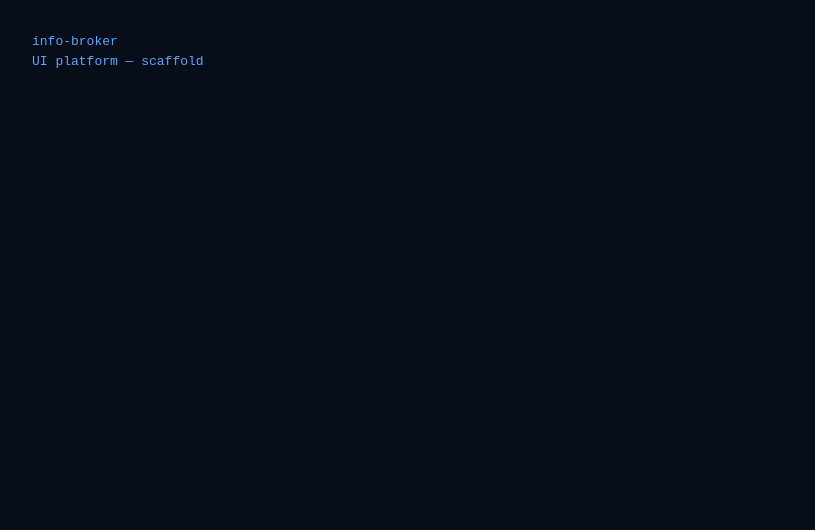
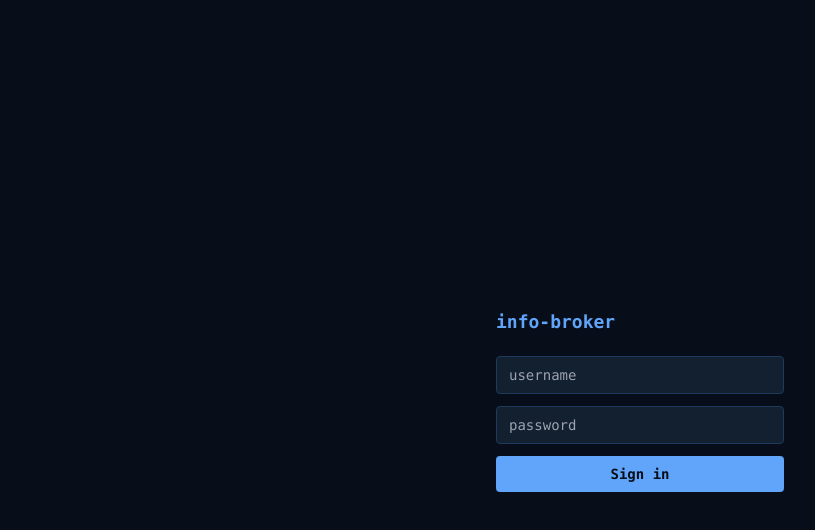
Before and after one commit to rinehardramos/info-broker, a React (Vite) app in the folder frontend/: page /login in a window 1280 px wide. Shown: the top 530 px of the page, without its empty margins (0-815 px from the left). Built offline with nearby package versions, Linux system fonts and the light colour scheme; no server answers; the HTML template or start-up script is replaced by a standard one.

Commit message:
feat(frontend): Login page + AuthGuard + React Router; fix vitest globals + jsdom

```diff
--- a/frontend/package.json
+++ b/frontend/package.json
@@ -33,6 +33,8 @@
     "@testing-library/jest-dom": "^6.5.0",
     "autoprefixer": "^10.4.20",
     "postcss": "^8.4.45",
-    "tailwindcss": "^3.4.11"
+    "tailwindcss": "^3.4.11",
+    "jsdom": "^25.0.1",
+    "@testing-library/user-event": "^14.5.2"
   }
 }
--- a/frontend/src/App.tsx
+++ b/frontend/src/App.tsx
@@ -1,8 +1,53 @@
-export default function App() {
+import { useEffect, lazy, Suspense } from 'react'
+import { BrowserRouter, Routes, Route, Navigate } from 'react-router-dom'
+import { QueryClient, QueryClientProvider } from '@tanstack/react-query'
+import AuthGuard from './components/AuthGuard'
+import Login from './pages/Login'
+import { useLayoutStore } from './stores/layoutStore'
+import { applyTheme } from './lib/theme'
+
+// Lazy-load pages to keep initial bundle small
+const Research = lazy(() => import('./pages/Research'))
+const Jobs      = lazy(() => import('./pages/Jobs'))
+const Monitors  = lazy(() => import('./pages/Monitors'))
+const History   = lazy(() => import('./pages/History'))
+const Settings  = lazy(() => import('./pages/Settings'))
+
+const qc = new QueryClient({
+  defaultOptions: { queries: { retry: 1, staleTime: 30_000 } },
+})
+
+function Spinner() {
   return (
-    <div style={{ color: '#60a5fa', background: '#070e1a', minHeight: '100vh', padding: '2rem', fontFamily: 'monospace' }}>
-      <h1>info-broker</h1>
-      <p>UI platform — scaffold</p>
+    <div style={{ display: 'flex', alignItems: 'center', justifyContent: 'center', height: '100vh', background: 'var(--bg)', color: 'var(--muted)', fontSize: 12 }}>
+      loading…
     </div>
   )
 }
+
+export default function App() {
+  const theme = useLayoutStore(s => s.theme)
+
+  useEffect(() => {
+    applyTheme(theme)
+  }, [theme])
+
+  return (
+    <QueryClientProvider client={qc}>
+      <BrowserRouter>
+        <Suspense fallback={<Spinner />}>
+          <Routes>
+            <Route path="/login" element={<Login />} />
+            <Route path="/" element={<AuthGuard><Research /></AuthGuard>} />
+            <Route path="/jobs" element={<AuthGuard><Jobs /></AuthGuard>} />
+            <Route path="/monitors" element={<AuthGuard><Monitors /></AuthGuard>} />
+            <Route path="/history" element={<AuthGuard><History /></AuthGuard>} />
+            <Route path="/settings" element={<AuthGuard><Settings /></AuthGuard>} />
+            <Route path="/settings/plugins/:name" element={<AuthGuard><Settings /></AuthGuard>} />
+            <Route path="*" element={<Navigate to="/" replace />} />
+          </Routes>
+        </Suspense>
+      </BrowserRouter>
+    </QueryClientProvider>
+  )
+}
--- /dev/null
+++ b/frontend/src/components/AuthGuard.tsx
@@ -0,0 +1,8 @@
+import { Navigate } from 'react-router-dom'
+import { useSessionStore } from '../stores/sessionStore'
+
+export default function AuthGuard({ children }: { children: React.ReactNode }) {
+  const token = useSessionStore(s => s.accessToken)
+  if (!token) return <Navigate to="/login" replace />
+  return <>{children}</>
+}
--- /dev/null
+++ b/frontend/src/pages/Login.tsx
@@ -0,0 +1,64 @@
+import { useState, FormEvent } from 'react'
+import { useNavigate } from 'react-router-dom'
+import { login } from '../api/auth'
+import { useSessionStore } from '../stores/sessionStore'
+
+export default function Login() {
+  const [username, setUsername] = useState('')
+  const [password, setPassword] = useState('')
+  const [error, setError]       = useState('')
+  const [loading, setLoading]   = useState(false)
+  const navigate                = useNavigate()
+  const { setTokens }           = useSessionStore()
+
+  async function handleSubmit(e: FormEvent) {
+    e.preventDefault()
+    setLoading(true)
+    setError('')
+    try {
+      const tokens = await login(username, password)
+      setTokens(tokens.access_token, tokens.refresh_token)
+      navigate('/')
+    } catch {
+      setError('Invalid credentials')
+    } finally {
+      setLoading(false)
+    }
+  }
+
+  return (
+    <div className="min-h-screen flex items-center justify-center" style={{ background: 'var(--bg)' }}>
+      <form onSubmit={handleSubmit} className="flex flex-col gap-3 w-72">
+        <div className="text-lg font-bold mb-2" style={{ color: 'var(--accent)' }}>
+          info-broker
+        </div>
+        <input
+          placeholder="username"
+          value={username}
+          onChange={e => setUsername(e.target.value)}
+          className="px-3 py-2 rounded text-sm outline-none"
+          style={{ background: 'var(--panel2)', color: 'var(--text)', border: '1px solid var(--border)' }}
+          autoComplete="username"
+        />
+        <input
+          type="password"
+          placeholder="password"
+          value={password}
+          onChange={e => setPassword(e.target.value)}
+          className="px-3 py-2 rounded text-sm outline-none"
+          style={{ background: 'var(--panel2)', color: 'var(--text)', border: '1px solid var(--border)' }}
+          autoComplete="current-password"
+        />
+        {error && <span className="text-xs" style={{ color: '#ef4444' }}>{error}</span>}
+        <button
+          type="submit"
+          disabled={loading}
+          className="px-3 py-2 rounded text-sm font-semibold disabled:opacity-50"
+          style={{ background: 'var(--accent)', color: 'var(--bg)', border: 'none', cursor: 'pointer' }}
+        >
+          {loading ? 'Signing in…' : 'Sign in'}
+        </button>
+      </form>
+    </div>
+  )
+}
--- a/frontend/vite.config.ts
+++ b/frontend/vite.config.ts
@@ -16,5 +16,6 @@ export default defineConfig({
   test: {
     environment: 'jsdom',
     setupFiles: ['./src/test-setup.ts'],
+    globals: true,
   },
 })
```
Also changed, not shown: 1 other file (tests, documents, lock files or other folders).
